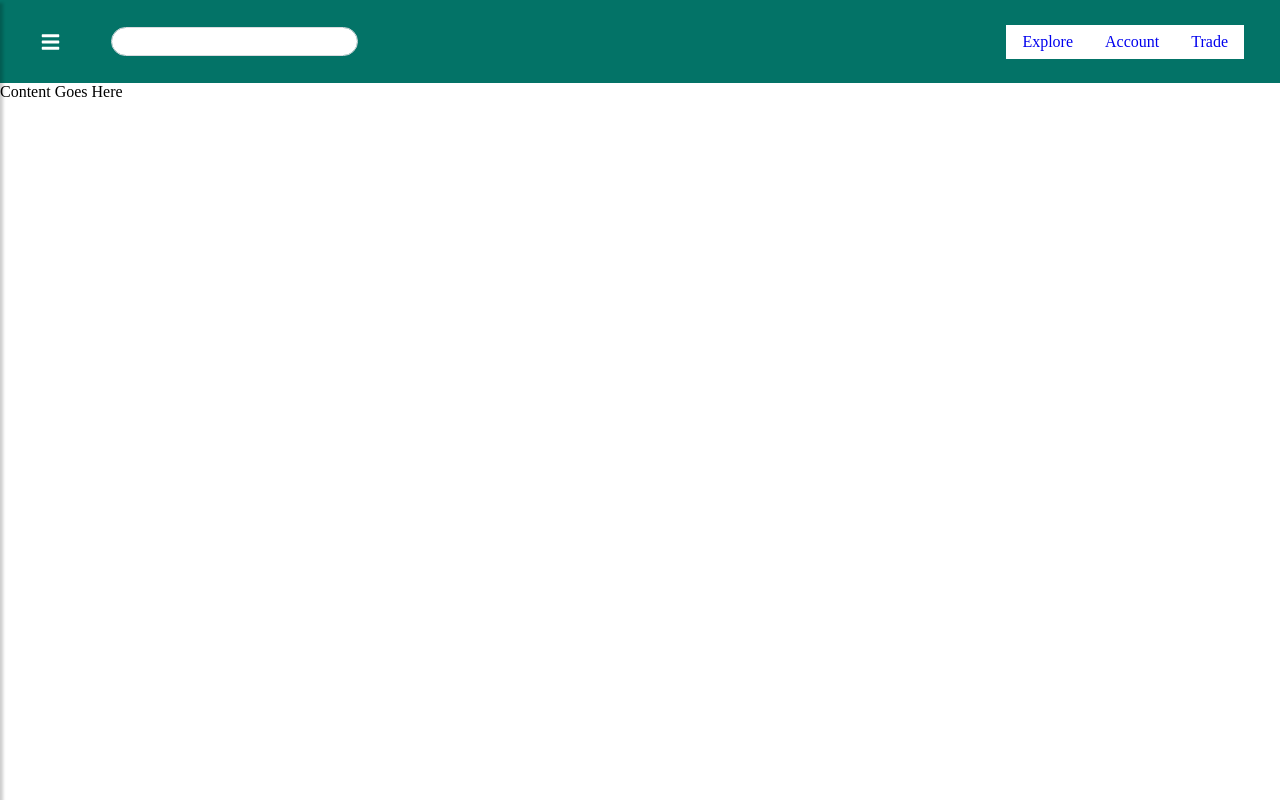
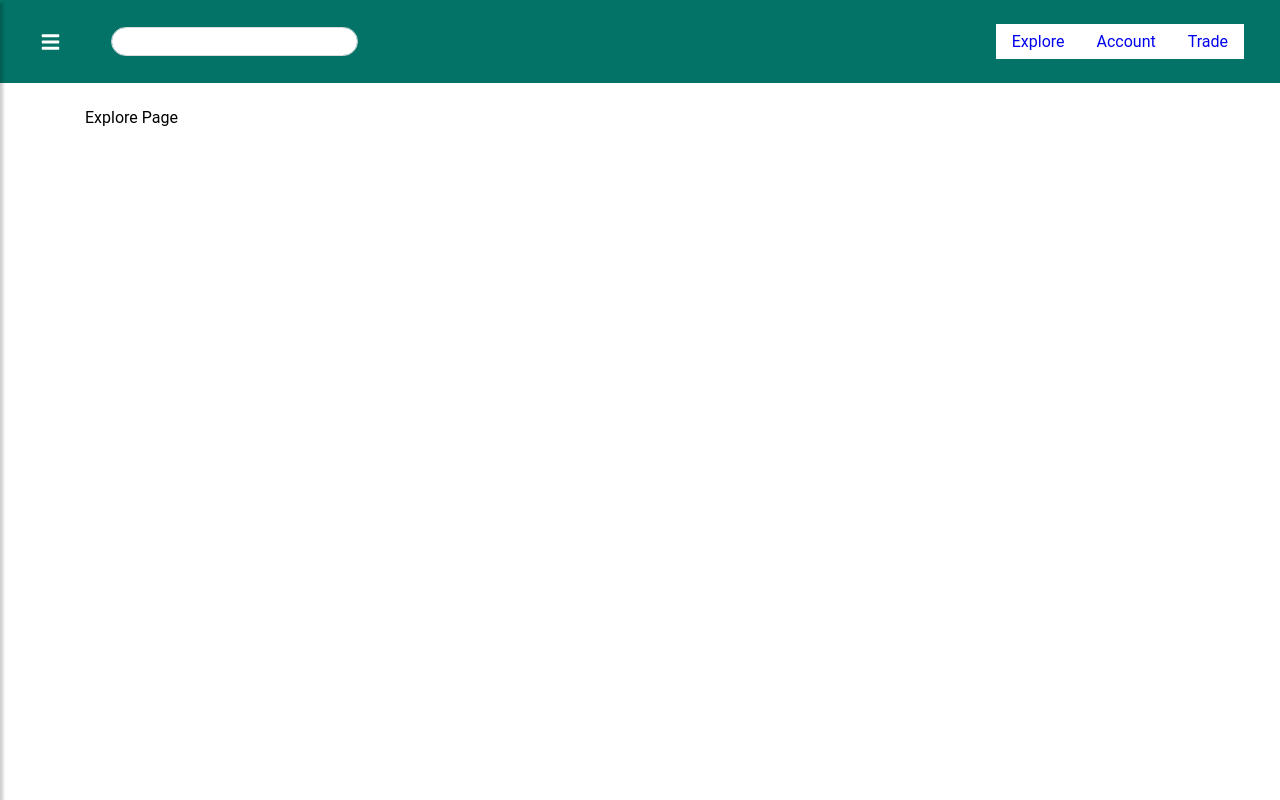
Before and after one commit to YaleOpenLab/openclimate-demo-fe, a React (Create React App) app: page / in a window 1280 px wide. Shown: the top 800 px of the page. Built offline with nearby package versions, Linux system fonts and the light colour scheme; what web3 would draw is missing.

Commit message:
Fix layout issues

```diff
--- a/src/App.js
+++ b/src/App.js
@@ -20,6 +20,7 @@ class App extends Component {
             <Switch>
                 <Route path={Routes.HOME} exact component={ExplorePage} />
                 <Route path={Routes.EXPLORE} component={ExplorePage} />
+                <Route path="/home" component={HomePage} />
                 <Route path="/tool" component={Tool} />
                 <Route path="/actorpage" component={ActorPage} />
                 <Route path="/dashboard" component={Dashboard} />
--- a/src/components/Layout/Footer/Footer.css
+++ b/src/components/Layout/Footer/Footer.css
@@ -1,9 +1,6 @@
 .footer{
 	height: 20vh;
 	width: 100%;
-	position: relative;
-	top: 100vh;
-	/*background-color: black;*/
 }
 .foot1{
 	position: relative;
--- a/src/components/Layout/Header/MainNavigation/MainNavigation.js
+++ b/src/components/Layout/Header/MainNavigation/MainNavigation.js
@@ -8,7 +8,7 @@ import { faBars } from '@fortawesome/free-solid-svg-icons'
 const MainNavigation = ({toggleSideBar}) => {
 
     return (
-        <div className="main-navigation" expand="md">
+        <div className="main-navigation sticky-top" expand="md">
             <div className="navigation-left">
                 <div style={{display: 'flex', alignItems: 'center', color: 'white'}} onClick={toggleSideBar}>
                     <FontAwesomeIcon icon={faBars} style={{height: '20px', width: '29px', cursor: 'pointer'}} />
--- a/src/components/Layout/SideBar/SideBar.js
+++ b/src/components/Layout/SideBar/SideBar.js
@@ -5,7 +5,7 @@ import { faBars, faChevronLeft } from '@fortawesome/free-solid-svg-icons'
 
 const SideBar = ({active, toggleSideBar}) => {
     return (
-        <nav id="sidebar" className={`SideBar ${active ? "active" : ''}`}>
+        <nav className={`SideBar ${active ? "active" : ''}`}>
             <div className="header">
                 <div style={{display: 'flex', alignItems: 'center', color: 'white'}} onClick={toggleSideBar}>
                     <FontAwesomeIcon icon={faBars} style={{height: '20px', width: '29px', cursor: 'pointer'}} />
--- a/src/components/Layout/SideBar/SideBar.scss
+++ b/src/components/Layout/SideBar/SideBar.scss
@@ -7,7 +7,7 @@
   top: 0;
   left: -367px;
   height: 100vh;
-  z-index: 999;
+  z-index: 1500;
   color: #fff;
   transition: all 0.3s;
   background-color: $white;
--- /dev/null
+++ b/src/hoc/Container/Container.js
@@ -0,0 +1,12 @@
+import React from "react";
+import "./Container.scss";
+
+const Container = ({fluid, children}) => {
+    return (
+        <div className={`custom-container ${fluid ? 'container-fluid' : 'container'}`}>
+            {children}
+        </div>
+    )
+};
+
+export default Container;
--- /dev/null
+++ b/src/hoc/Container/Container.scss
@@ -0,0 +1,6 @@
+@import "../../styles/variables";
+
+.custom-container {
+  min-height: 100vh;
+  margin: 25px 0;
+}
--- a/src/index.scss
+++ b/src/index.scss
@@ -5,4 +5,5 @@
 
 body {
   margin: 0;
+  font-family: "Roboto", sans-serif;
 }
--- a/src/pages/Explore/ExploreContainer.js
+++ b/src/pages/Explore/ExploreContainer.js
@@ -1,25 +1,23 @@
 import React, { Component } from "react";
 import LayoutWrapper from "../../hoc/Layout/Layout";
 import ROUTES from "../../routes/routes";
-
+import Container from "../../hoc/Container/Container";
+// const menu =[
+//     { name: "insights", link: ROUTES.EXPLORE_PAGES.INSIGHT },
+//     { name: "learn", link: ROUTES.EXPLORE_PAGES.LEARN },
+//     { name: "review", link: ROUTES.EXPLORE_PAGES.REVIEW },
+// ]
 class ExplorePage extends Component {
     constructor(props) {
         super(props);
-        this.state = {
-            menu: [
-                { name: "insights", link: ROUTES.EXPLORE_PAGES.INSIGHT },
-                { name: "learn", link: ROUTES.EXPLORE_PAGES.LEARN },
-                { name: "review", link: ROUTES.EXPLORE_PAGES.REVIEW },
-            ]
-        };
     }
 
     render() {
         return (
             <LayoutWrapper>
-                <div className="Explore">
-                    Content Goes Here
-                </div>
+                <Container>
+                    Explore Page
+                </Container>
             </LayoutWrapper>
         );
     }
```
